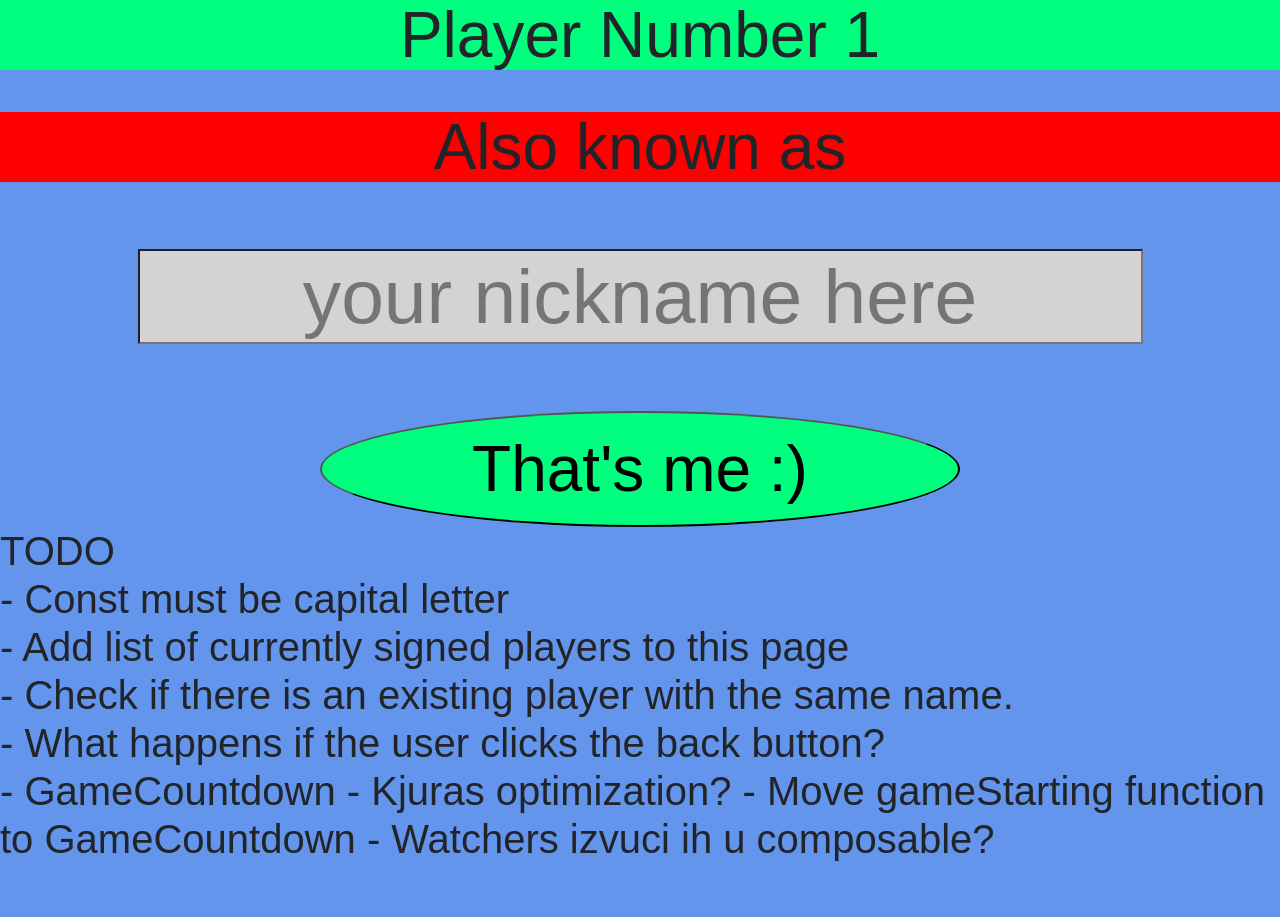
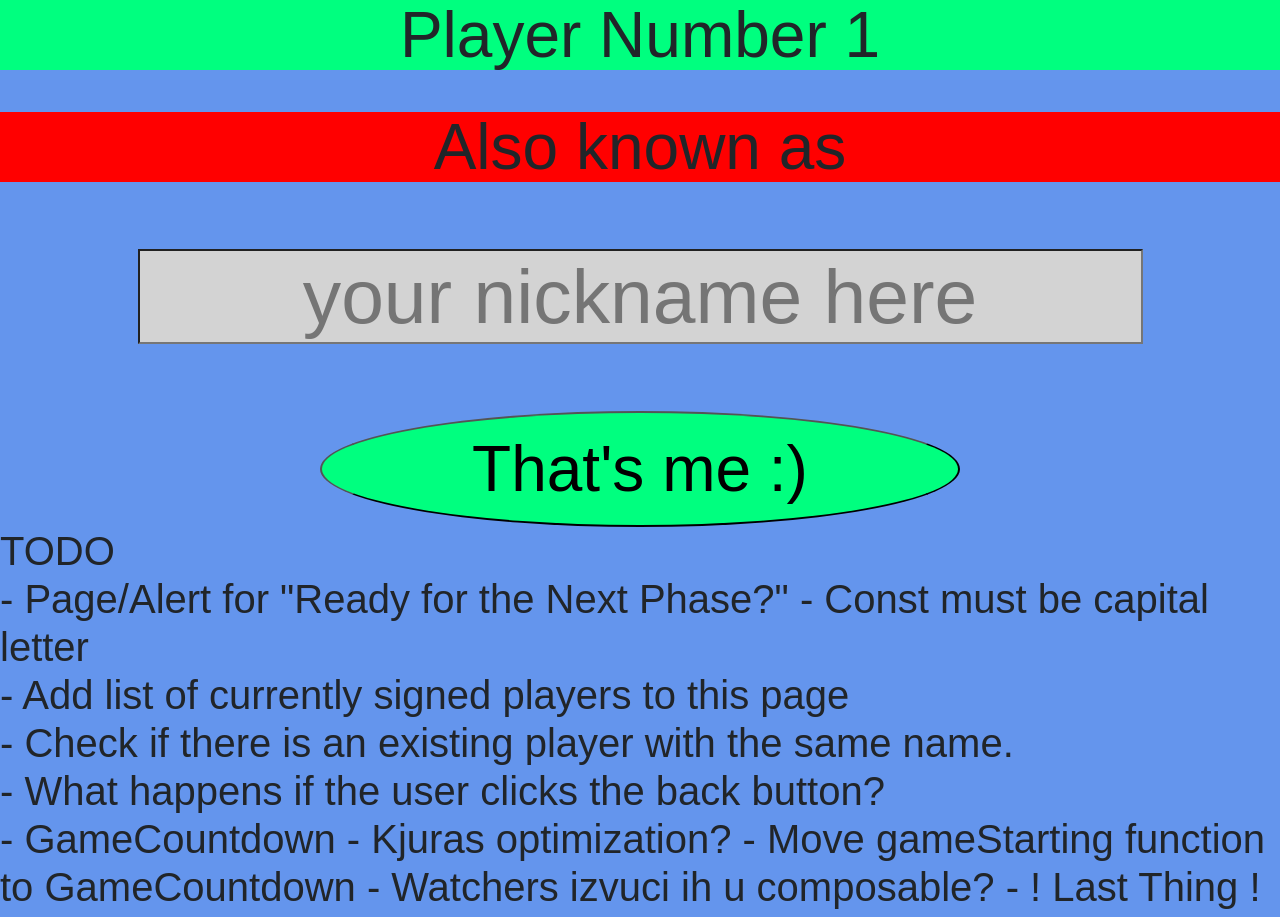
Before and after one commit to vladamax/Associations, a Vue app: page /AddPlayer in a window 1280 px wide. Shown: the top 917 px of the page. Before the commit the page ends 871 px from the top, so only its background shows below. Built offline with nearby package versions, Linux system fonts and the light colour scheme.

Commit message:
css game-page next task

```diff
--- a/src/App.vue
+++ b/src/App.vue
@@ -3,5 +3,5 @@ import { RouterLink, RouterView } from "vue-router";
 </script>
 
 <template>
-  <RouterView />
+<RouterView />
 </template>
--- a/src/views/AddPlayer.vue
+++ b/src/views/AddPlayer.vue
@@ -43,11 +43,13 @@ function inputDone() {
 
   <h1>
     TODO <br />
+    - Page/Alert for "Ready for the Next Phase?"
     - Const must be capital letter <br/>
     - Add list of currently signed players to this page<br />
     - Check if there is an existing player with the same name.<br />
     - What happens if the user clicks the back button?<br />
     - GameCountdown - Kjuras optimization? - Move gameStarting function to
     GameCountdown - Watchers izvuci ih u composable?
+    - ! Last Thing ! : // https://vitejs.dev/config/
   </h1>
 </template>
```
Also changed, not shown: 1 other file (tests, documents, lock files or other folders).
